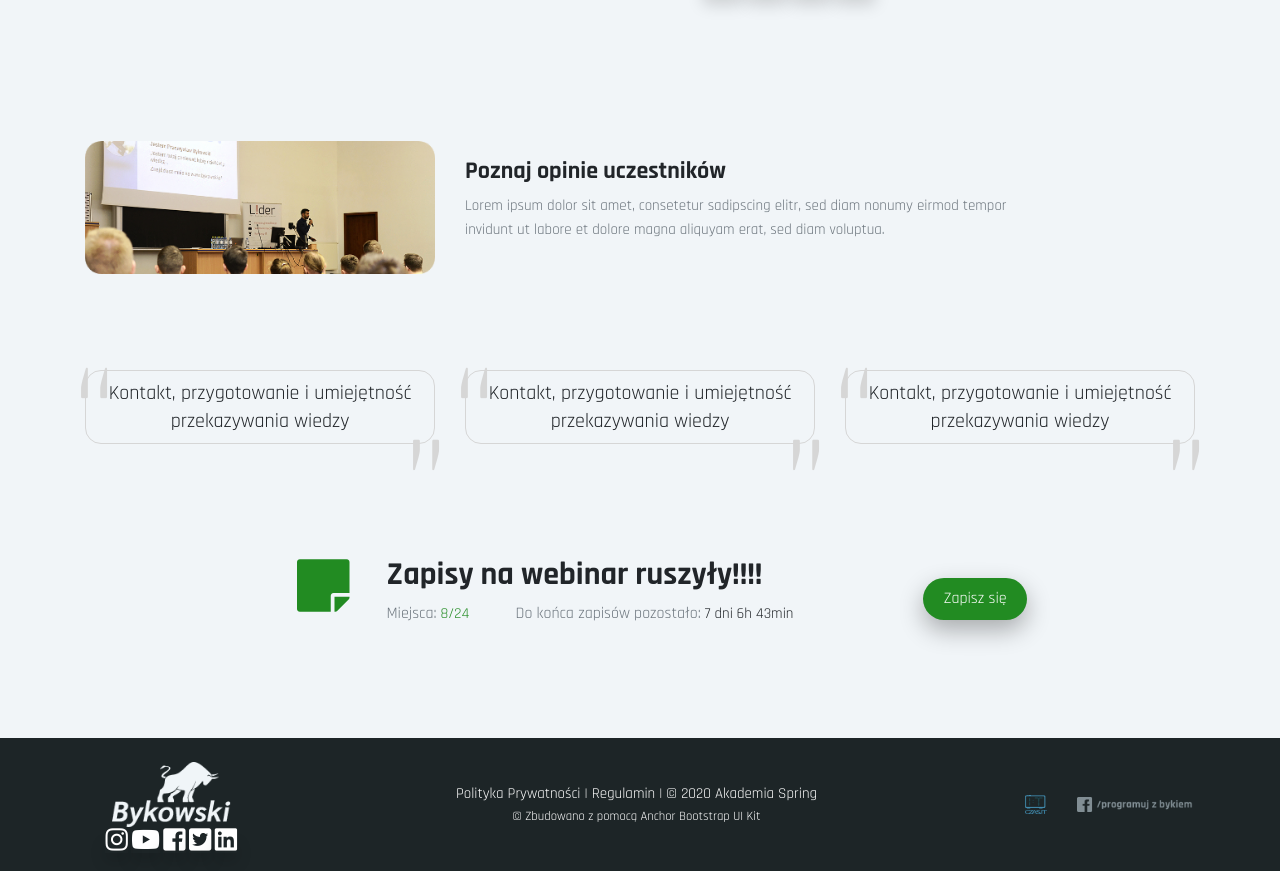
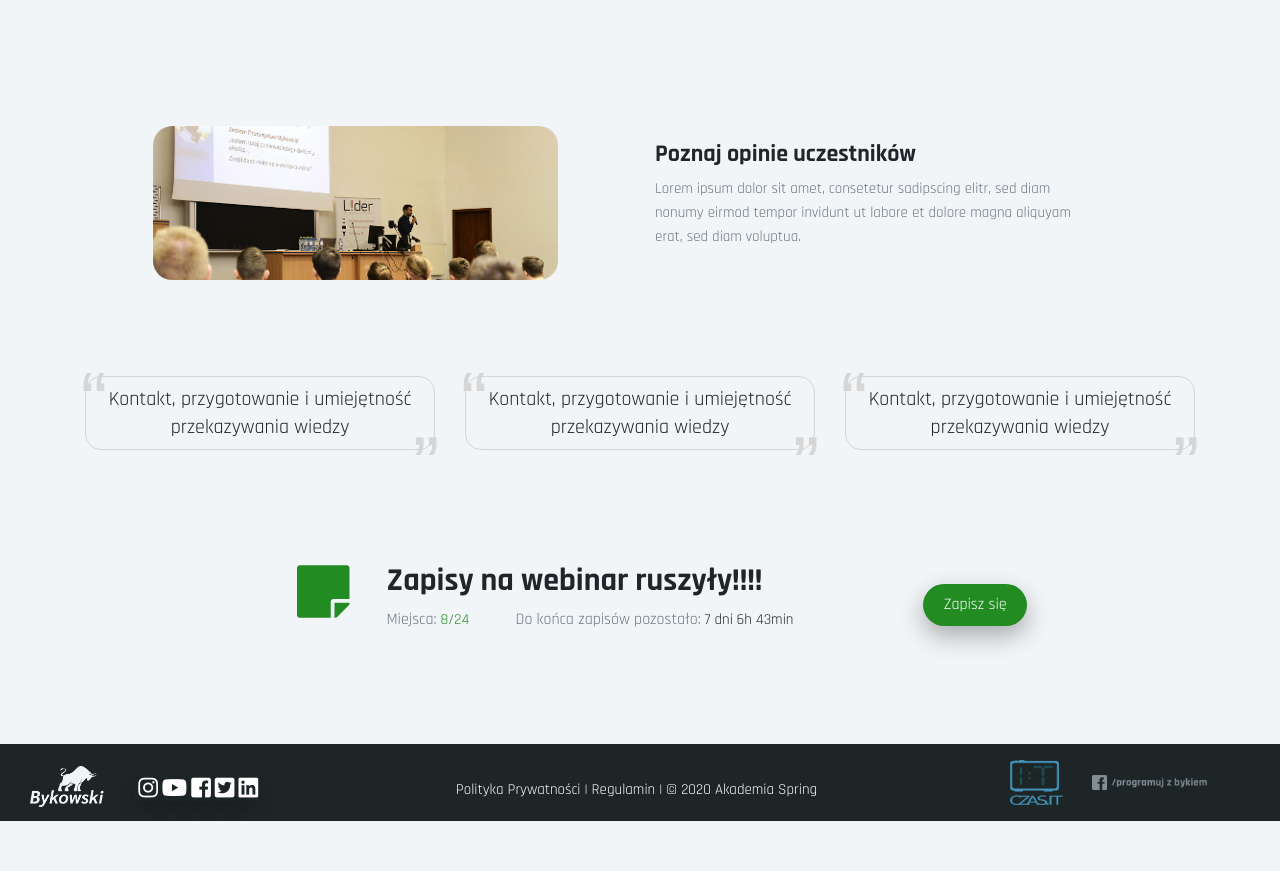
Before and after one commit to empios/Bykowski, a website: page webinar.html in a window 1280 px wide. Shown: the part 2224-3095 px from the top of the page. After the commit the page ends 3045 px from the top, so only its background shows below. Drawn offline with Linux system fonts and the light colour scheme; a web font is replaced by a local one.

Commit message:
fixed some bugs and footer

```diff
--- a/assets/scss/main.scss
+++ b/assets/scss/main.scss
@@ -692,21 +692,21 @@ body {
 @media only screen and(max-width: 900px)
 {
   .logoIt {
-    height: 1vw;
+    height: 1em;
   }
 }
 
 @media only screen and(max-width: 1400px)
 {
   .logoIt {
-    height: 1.5vw;
+    height: 3em;
   }
 }
 
 @media only screen and(min-width: 1400px)
 {
   .logoIt {
-    height: 2vw;
+    height: 2em;
   }
 }
 
@@ -1001,13 +1001,17 @@ blockquote:after {
 blockquote:before {
   content: '“';
   left: -1.5rem;
-  top: -3rem;
+  top: -2rem;
+  font-family: 'Alef', sans-serif;
+  font-size: 5rem;
 }
 
 blockquote:after {
   content: '”';
   right: -1.5rem;
-  bottom: -1rem;
+  bottom: -1.5rem;
+  font-family: 'Alef', sans-serif;
+  font-size: 5rem;
 }
 
 .trapezoidbutton {
@@ -1147,11 +1151,17 @@ blockquote:after {
   }
 }
 
+@media only screen and (min-width: 1100px) {
+  .liscie3{
+    z-index: 0;
+    position: absolute;
+    bottom: 26%;
+  }
+}
 @media only screen and (min-width: 900px) {
   .liscie3{
     z-index: 0;
     position: absolute;
-    bottom: 26%;
   }
 }
 
@@ -1192,6 +1202,7 @@ blockquote:after {
   }
 }
 
+
 @media only screen and (min-width: 1000px) {
   #backleafs{
     background-position: right -22em top 15em;
--- a/webinar.html
+++ b/webinar.html
@@ -11,6 +11,7 @@
     <!-- Google Font -->
     <link href="https://fonts.googleapis.com/css?family=Nunito:300,400,600,800" rel="stylesheet">
     <link href="https://fonts.googleapis.com/css2?family=Rajdhani:wght@400;700&display=swap" rel="stylesheet">
+    <link href="https://fonts.googleapis.com/css2?family=Alef&display=swap" rel="stylesheet">
 
     <!-- Font Awesome Icons -->
     <link rel="stylesheet" href="https://use.fontawesome.com/releases/v5.3.1/css/all.css" integrity="sha384-mzrmE5qonljUremFsqc01SB46JvROS7bZs3IO2EmfFsd15uHvIt+Y8vEf7N7fWAU" crossorigin="anonymous">
@@ -187,7 +188,7 @@ NAVBAR
         <div class="col-lg-6 text-center col-sm-12 col-md-12">
             <img class="img-fluid w-75" src="./assets/img/1@2x.png">
         </div>
-        <div class="col-lg-5 col-sm-12 text-lg-left text-md-center text-sm-center text-center my-auto mx-auto">
+        <div class="col-lg-6 col-sm-12 text-lg-left text-md-center text-sm-center text-center my-auto mx-auto">
             <div class="row pl-3">
                 <h2 class="pt-sm-4 pt-4 pt-lg-0 m-sm-auto m-auto m-md-auto m-lg-0">Poznaj mnie</h2>
                 <p class="pt-3">Lorem ipsum dolor sit amet, consetetur sadipscing elitr, sed diam nonumy eirmod tempor invidunt ut labore et dolore magna aliquyam erat, sed diam voluptua. At vero eos et accusam et justo duo dolores et ea rebum. Stet clita kasd gubergren, no sea takimata sanctus est Lorem ipsum dolor sit amet. Lorem ipsum dolor sit amet, consetetur sadipscing elitr, sed diam nonumy eirmod tempor invidunt ut labore et dolore magna aliquyam erat, sed diam voluptua.
@@ -214,10 +215,10 @@ NAVBAR
 
 <div class="container pt-5">
     <div class="row pt-5">
-        <div class="col-12 col-lg-4 text-center text-lg-right">
-            <img class="img-fluid rounded" src="./assets/img/spotkanie.png">
+        <div class="col-12 col-lg-6 text-center">
+            <img class="img-fluid rounded w-75" src="./assets/img/spotkanie.png">
         </div>
-        <div class="col-12 col-lg-8 m-auto pt-3 text-center text-lg-left pt-lg-0">
+        <div class="col-12 col-lg-6 text-lg-left text-md-center text-sm-center text-center my-auto mx-auto">
             <h4><strong>Poznaj opinie uczestników</strong></h4>
             <p class="text-muted paragraph">Lorem ipsum dolor sit amet, consetetur sadipscing elitr, sed diam nonumy eirmod
                 tempor invidunt ut labore et dolore magna aliquyam erat, sed diam voluptua. </p>
@@ -271,21 +272,22 @@ FOOTER
     <footer style="background-color: #1D2527">
         <div class="container-fluid">
             <div class="row m-auto pt-3">
-            <div class="col-3 small text-center pt-2">
-                <img src="./assets/img/footer-logo.png" id="footer" class="img-fluid">
-                <div id="iconsFooter">
-                    <a href=""><span class="iconmedium text-white shadow border-0"><i class="fab fa-instagram fa-2x"></i></span></a>
-                    <a href=""><span class="iconmedium text-white shadow border-0"><i class="fab fa-youtube fa-2x"></i></span></a>
-                    <a href=""><span class="iconmedium text-white shadow border-0"><i class="fab fa-facebook-square fa-2x"></i></span></a>
-                    <a href=""><span class="iconmedium text-white shadow border-0"><i class="fab fa-twitter-square fa-2x"></i></span></a>
-                    <a href=""><span class="iconmedium text-white shadow border-0"><i class="fab fa-linkedin fa-2x"></i></span></a>
+                <div class="col-lg-1 col-12 small text-center m-auto">
+                    <img src="./assets/img/footer-logo.png" id="footer" class="img-fluid pb-2 ">
+                </div>
+                <div class="col-lg-2 col-12 ml-lg-0 mt-lg-auto mr-lg-auto mb-lg-auto">
+                    <div class="d-flex justify-content-lg-start justify-content-center">
+                        <a href=""><span class="iconmedium text-white shadow border-0"><i class="pl-1 fab fa-instagram fa-2x" style="font-size: 1.5em!important;"></i></span></a>
+                        <a href=""><span class="iconmedium text-white shadow border-0"><i class="pl-1 fab fa-youtube fa-2x" style="font-size: 1.5em!important;"></i></span></a>
+                        <a href=""><span class="iconmedium text-white shadow border-0"><i class="pl-1 fab fa-facebook-square fa-2x" style="font-size: 1.5em!important;"></i></span></a>
+                        <a href=""><span class="iconmedium text-white shadow border-0"><i class="pl-1 fab fa-twitter-square fa-2x" style="font-size: 1.5em!important;"></i></span></a>
+                        <a href=""><span class="iconmedium text-white shadow border-0"><i class="pl-1 fab fa-linkedin fa-2x" style="font-size: 1.5em!important;"></i></span></a>
                     </div>
                 </div>
-            <div class="col-6 text-white text-center pt-2 pb-2 pl-2 m-auto">
+                <div class="col-lg-6 col-12 text-white text-center pt-2 pb-2 pl-2 m-auto">
                     <a>Polityka Prywatności</a> | <a>Regulamin</a> | &copy; <script>document.write(new Date().getFullYear())</script> Akademia Spring
-                <p class="small"> &copy; Zbudowano z pomocą Anchor Bootstrap UI Kit</p>
                 </div>
-            <div class="col-3 text-center m-auto pb-3">
+                <div class="col-lg-3 col-12 text-center m-auto pb-3">
                     <img class="logoIt" src="./assets/img/czas_it.png" style=" margin: auto;" >
                     <img class="banner" src="./assets/img/facebook_bykowski.png" style="margin: auto; padding-left: 2vw;">
                 </div>
```
Also changed, not shown: index.html (+12 -11 lines), assets/css/main.css, 1 other file. Lines whose indentation alone changed are shown as unchanged.
